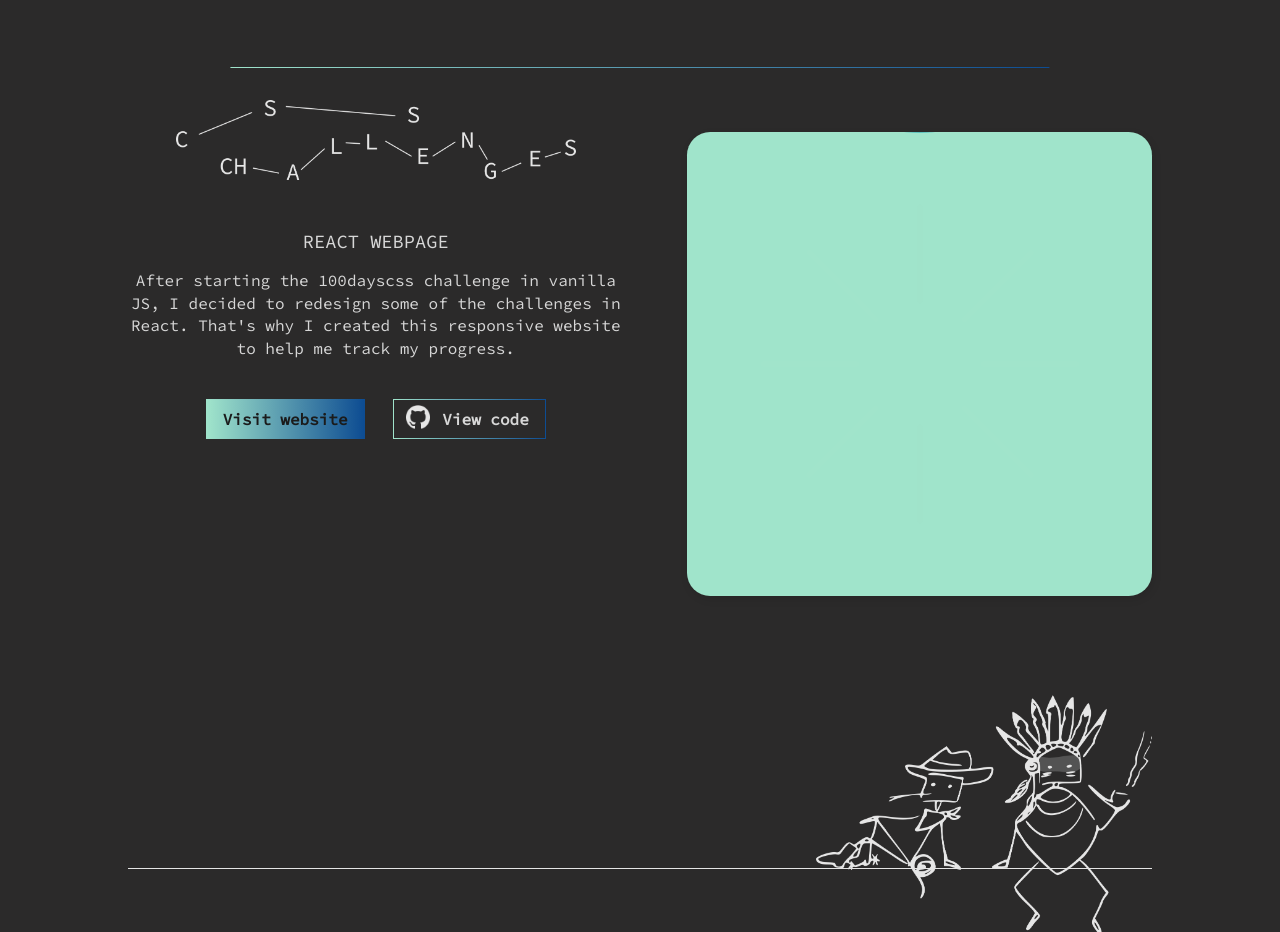
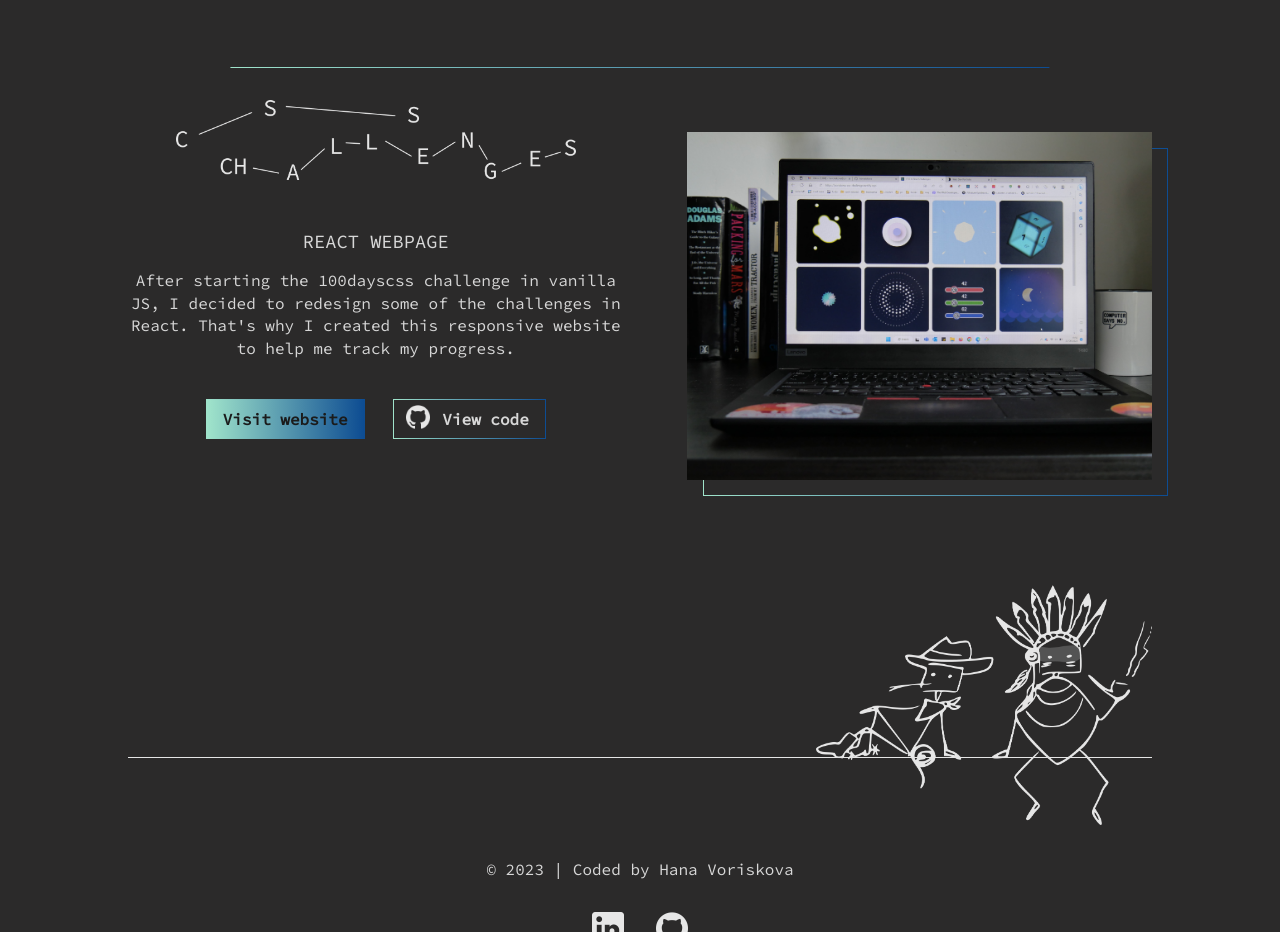
Before and after one commit to havoriskova/portfolio, a React (Create React App) app in the folder 01-portfolio/: page /projects in a window 1280 px wide. Shown: the part 2247-3179 px from the top of the page. Built offline with nearby package versions, Linux system fonts and the light colour scheme; the HTML template or start-up script is replaced by a standard one.

Commit message:
changed photos, fixed bug

```diff
--- a/01-portfolio/src/components/Home.css
+++ b/01-portfolio/src/components/Home.css
@@ -130,20 +130,6 @@
     aspect-ratio: 4/3;
     object-fit: cover;
     filter: brightness(0.9) contrast(1.1);
-}
-
-.aboutImageContainer::after {
-    display: inline-block;
-    width: 100%;
-    position: absolute;
-    left: 1rem;
-    top: 1rem;
-    aspect-ratio: 4/3;
-    content: '';
-    border: solid rgb(229, 229, 229) .1rem;
-    border-image-slice: 1;
-    border-image-source: linear-gradient(to left, var(--darkest-color), var(--light-color));
-    z-index: -1;
 }
 
 
@@ -288,6 +274,13 @@
         height: 60%;
     }
 
+
+
+
+}
+
+
+@media (min-width: 1000px) {
     .Home .about_text {
             max-width: 600px;
             flex: 0 0 50%;
@@ -306,7 +299,19 @@
             height: max-content;
         }
 
-
+        .aboutImageContainer::after {
+            display: inline-block;
+            width: 100%;
+            position: absolute;
+            left: 1rem;
+            top: 1rem;
+            aspect-ratio: 4/3;
+            content: '';
+            border: solid rgb(229, 229, 229) .1rem;
+            border-image-slice: 1;
+            border-image-source: linear-gradient(to left, var(--darkest-color), var(--light-color));
+            z-index: -1;
+        }
 }
 
 
--- a/01-portfolio/src/components/projects/CSSChallenge.js
+++ b/01-portfolio/src/components/projects/CSSChallenge.js
@@ -1,5 +1,7 @@
 import cssHeader from '../../img/headers/CSS_CHALLENGES_5_rem.png'
 import githubLogo from '../../img/github-logo.png';
+import challengesForPhones from '../../img/challenges-for-phones.jpg';
+import challengesForDesktop from '../../img/photos-for-scrolling/challenges.jpg';
 
 const CSSChallenge = (props) => {
 
@@ -14,7 +16,7 @@ const CSSChallenge = (props) => {
                 <h3>React Webpage</h3> {/* mensi font, ale UPPERCASE */}
 
                 <div className='project_photo_phone_width'>
-                    <div className="Blob frame">
+                    {/* <div className="Blob frame">
 
                         <div className="center">
 
@@ -41,7 +43,8 @@ const CSSChallenge = (props) => {
                                 </div>
                         </div>
 
-                    </div>
+                    </div> */}
+                    <img alt='' src={challengesForPhones}/>
                 </div>
 
                 <p>After starting the 100dayscss challenge in vanilla JS, I decided to redesign some of the challenges in React. That's why I created this responsive website to help me track my progress.</p>
@@ -51,7 +54,7 @@ const CSSChallenge = (props) => {
             </div>
             <div className="col-2">
                 {/*img printscreenu pro scroll */}
-                    <div className="Blob frame">
+                    {/* <div className="Blob frame">
 
                         <div className="center">
 
@@ -78,7 +81,10 @@ const CSSChallenge = (props) => {
                                 </div>
                         </div>
 
-                    </div>
+                    </div> */}
+                <div className='desktop-pictures-container'>
+                    <img alt='challenges' src={challengesForDesktop} loading="lazy"/> {/* img optimalizovane pro pc */}
+                </div>
             </div>
             {/* <div className="projects-hr"></div> */}
         </div>
```
Also changed, not shown: 01-portfolio/src/img/challenges-for-phones.jpg (added), 01-portfolio/src/img/photos-for-scrolling/challenges.jpg (added). Lines whose indentation alone changed are shown as unchanged.
